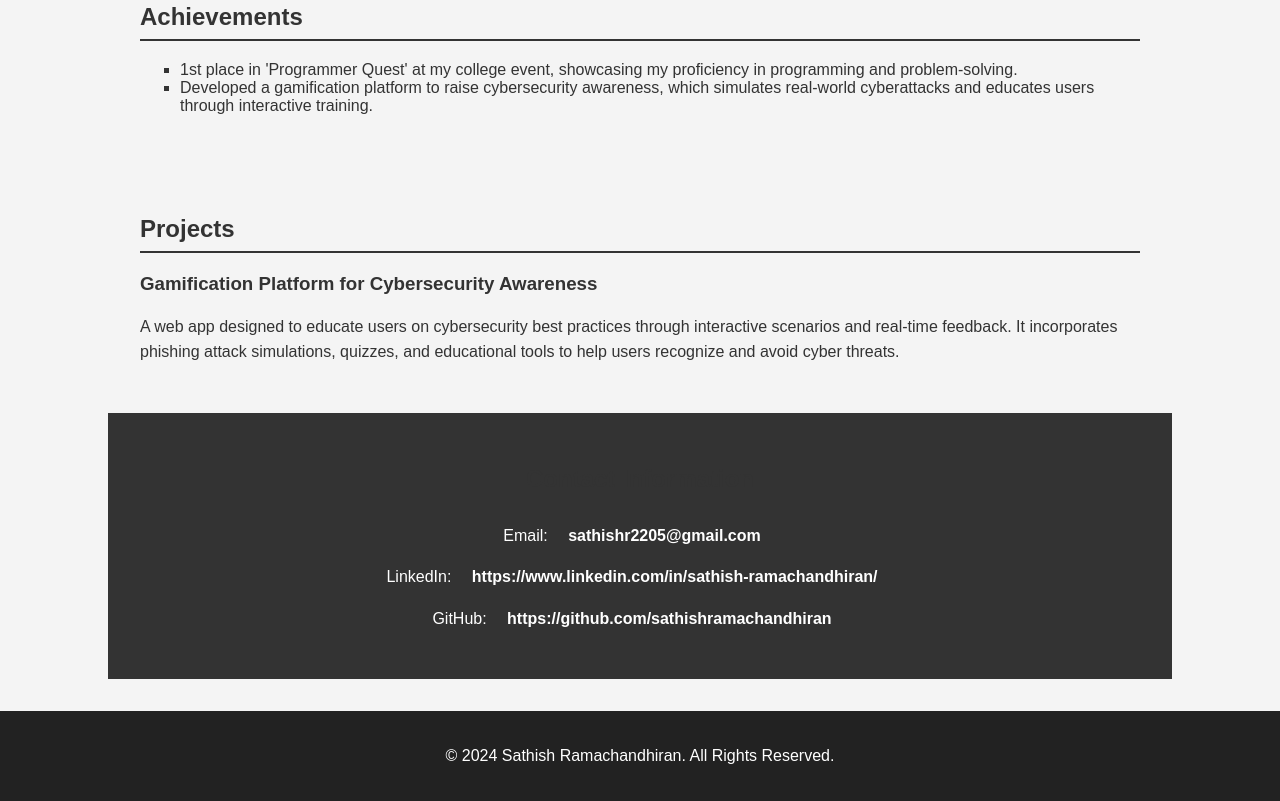
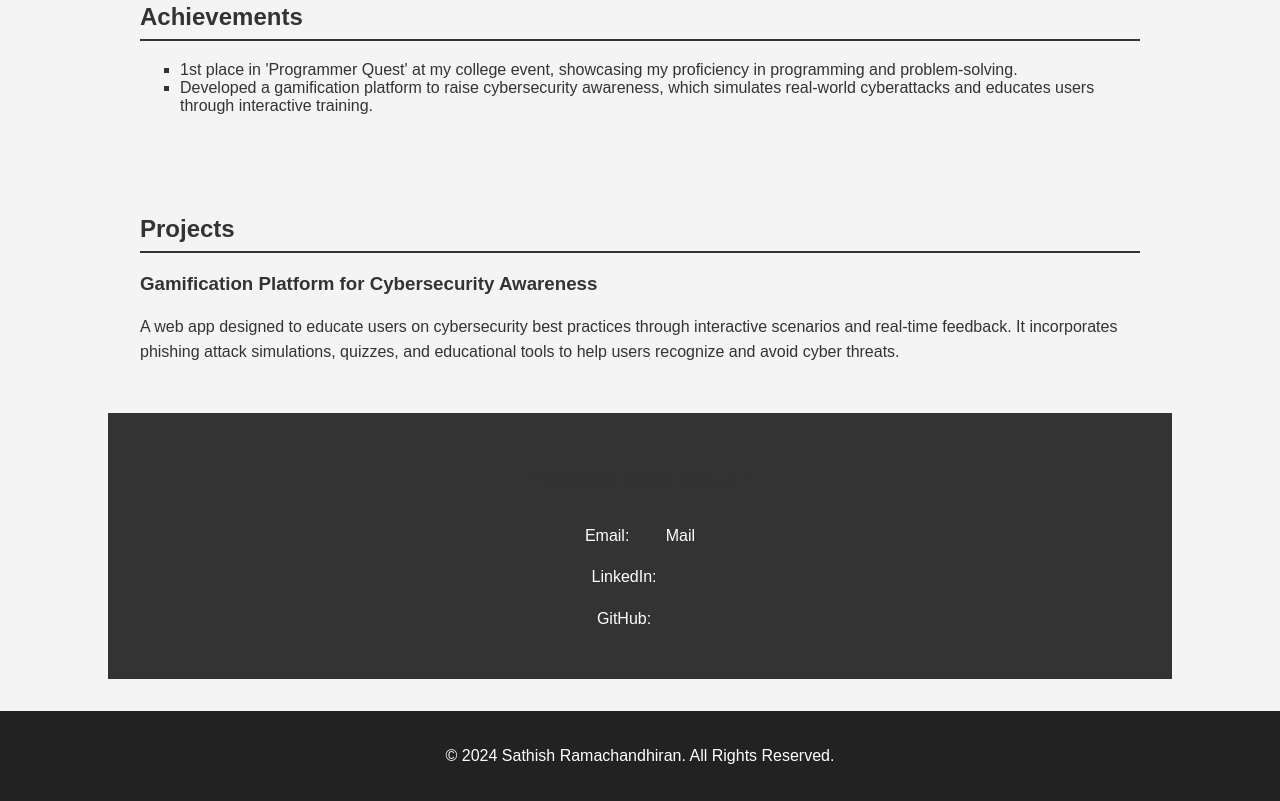
Before and after one commit to sathishramachandhiran/sathishramachandhiran.github.io, a plain HTML site: page index.html in a window 1280 px wide. Shown: the part 944-1745 px from the top of the page. Drawn offline with Linux system fonts and the light colour scheme.

Commit message:
Update index.html

```diff
--- a/index.html
+++ b/index.html
@@ -117,9 +117,9 @@
 
 <section class="contact">
     <h2>Contact Information</h2>
-    <p>Email: <a href="mailto:youremail@example.com">sathishr2205@gmail.com</a></p>
-    <p>LinkedIn: <a href="https://www.linkedin.com/in/yourlinkedinprofile" target="_blank">https://www.linkedin.com/in/sathish-ramachandhiran/</a></p>
-    <p>GitHub: <a href="https://github.com/yourgithubprofile" target="_blank">https://github.com/sathishramachandhiran</a></p>
+    <p>Email: <a href="mailto:sathishr2205@gmail.com"></a>Mail</p>
+    <p>LinkedIn: <a href="https://www.linkedin.com/in/sathish-ramachandhiran/" target="_blank"></a></p>
+    <p>GitHub: <a href="https://github.com/sathishramachandhiran" target="_blank"></a></p>
 </section>
 
 <footer>
```
